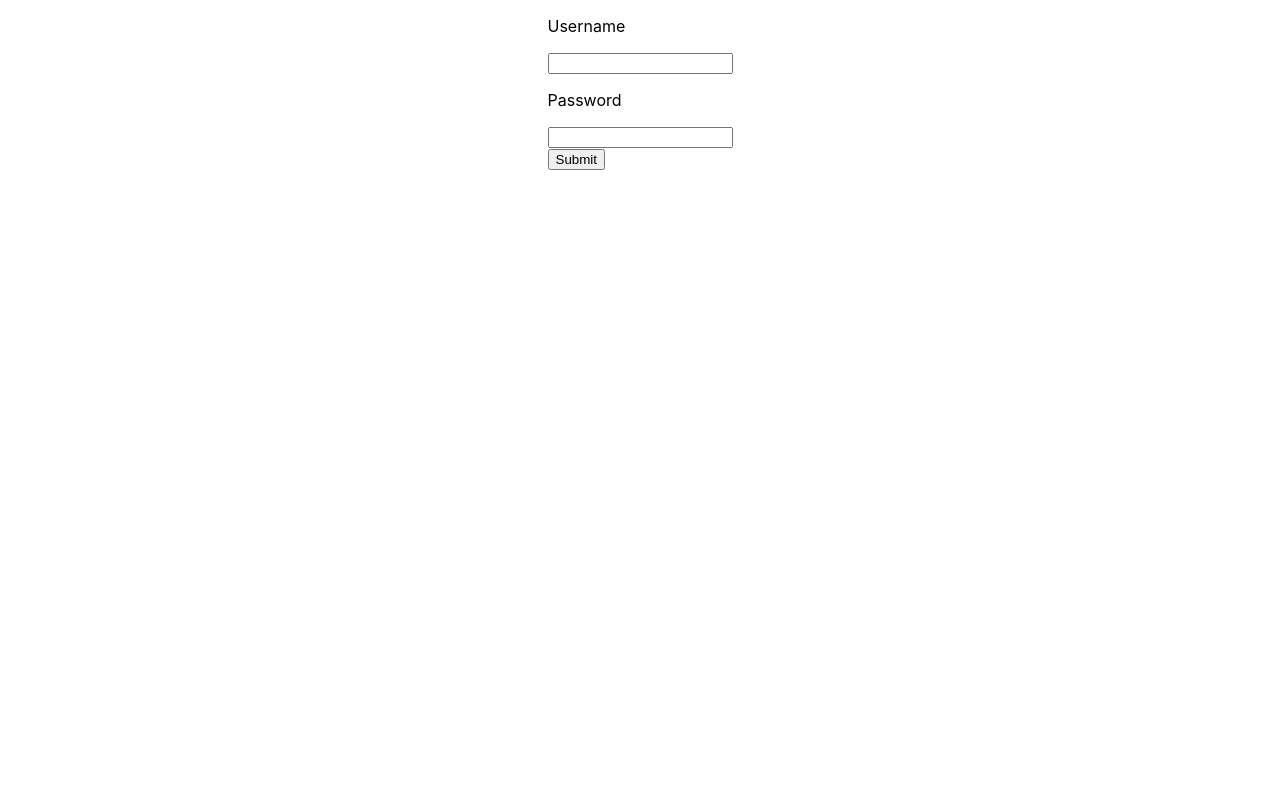
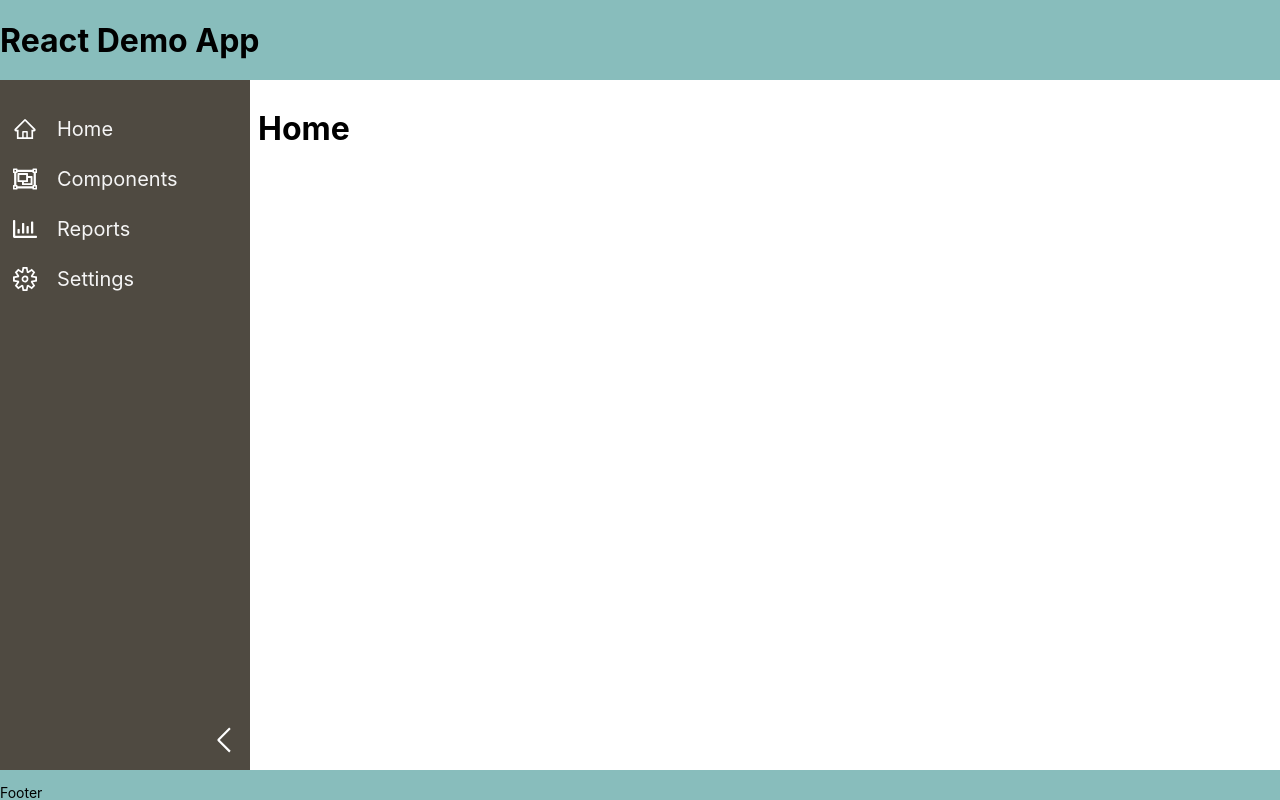
Before and after one commit to danrose9/react-demo-app, a React (Create React App) app: page / in a window 1280 px wide. Built offline with nearby package versions, Linux system fonts and the light colour scheme.

Commit message:
final before login page

```diff
--- a/src/App.js
+++ b/src/App.js
@@ -1,10 +1,8 @@
-import React, { useState } from 'react';
 import styled from 'styled-components';
 import Header from './components/Header';
 import Routes from './components/Routes';
 import Sidebar from './components/Sidebar';
 import Footer from './components/Footer';
-import Login from './components/Login';
 
 const Container = styled.div`
   width: 100vw;
@@ -18,11 +16,6 @@ const Container = styled.div`
 `;
 
 function App() {
-  const [token, setToken] = useState();
-
-  if (!token) {
-    return <Login setToken={setToken} />;
-  }
   return (
     <>
       <Header />
```
